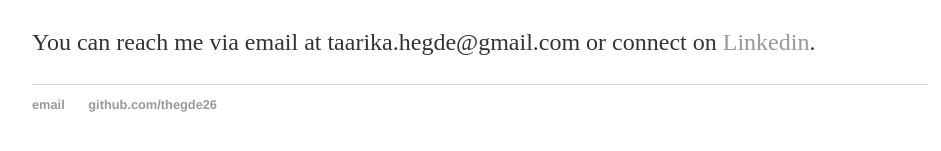
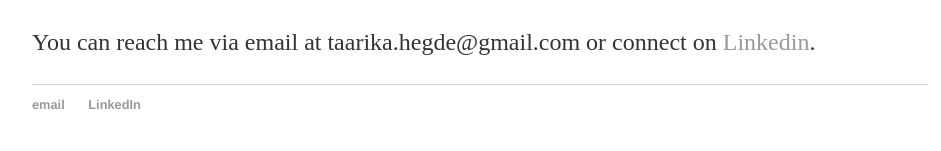
Before and after one commit to thegde26/thegde26.github.io, a Jekyll site: the page built from index.html, in a window 1280 px wide. Shown: the part 320-471 px from the top of the page, without its empty margins (160-1101 px from the left). Built offline with Jekyll 4.4.1, drawn with Linux system fonts in a browser that asks for light colours.

Commit message:
Update default.html

```diff
--- a/_layouts/default.html
+++ b/_layouts/default.html
@@ -23,7 +23,7 @@
 			<footer>
 	    		<ul>
 	        		<li><a href="mailto:taarika.hegde@gmail.com">email</a></li>
-	        		<li><a href="https://github.com/thegde26">github.com/thegde26</a></li>
+	        		<li><a href="https://www.linkedin.com/in/taarika-hegde/">LinkedIn</a></li>
 				</ul>
 			</footer>
 		</body>
```
